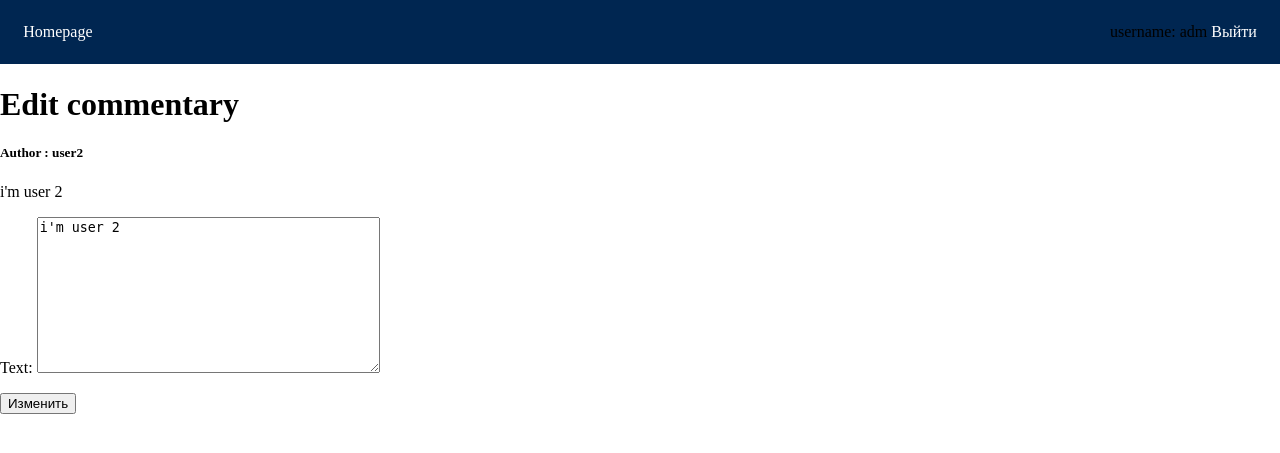
After one commit to Evgeny122/Django_news-, a Django app: page /news/commentary/edit/79/ in a window 1280 px wide. The commit adds this page. Shown: the top 453 px of the page. Run offline with Django 3.2, Linux system fonts and the light colour scheme; a user stored in the database is signed in; data comes from the database, SQL or seed files in the repository; both versions use the stored data as it was after the commit.

Commit message:
second commit

```diff
--- a/first_app/first_app/settings.py
+++ b/first_app/first_app/settings.py
@@ -120,6 +120,9 @@ USE_TZ = True
 # https://docs.djangoproject.com/en/3.1/howto/static-files/
 
 STATIC_URL = '/static/'
+STATICFILES_DIRS = [
+    BASE_DIR / 'staticbase',
+]
 
 LOGIN_URL = '/login'
 LOGIN_REDIRECT_URL = '/'
--- a/first_app/first_app/urls.py
+++ b/first_app/first_app/urls.py
@@ -15,7 +15,15 @@ Including another URLconf
 """
 from django.contrib import admin
 from django.urls import path
-from news.views import index, detail_view, create_view, edit_view, delete_view
+from news.views import (
+    index, detail_view,
+    create_view,
+    edit_view,
+    delete_view,
+    commentary_view,
+    commentary_view_delete,
+    commentary_view_edit,
+    likes_view)
 from profiles.views import logout_view, login_view, register_view
 
 
@@ -25,8 +33,12 @@ urlpatterns = [
     path('logout/', logout_view),
     path('login/', login_view),
     path('register/', register_view),
-    path('id/<int:pk>/', detail_view),
+    path('news/<int:pk>/', detail_view, name='detail-news'),
     path('news/create/', create_view),
     path('news/edit/<int:pk>/', edit_view),
     path('news/delete/<int:pk>/', delete_view),
+    path('news/commentary/<int:pk>/', commentary_view),
+    path('news/commentary/delete/<int:pk>/', commentary_view_delete),
+    path('news/commentary/edit/<int:pk>/', commentary_view_edit),
+    path('news/like/<int:pk>/', likes_view),
 ]
--- a/first_app/news/forms.py
+++ b/first_app/news/forms.py
@@ -1,11 +1,13 @@
 from django import forms
-from .models import News
+from .models import News, Commentaries
 
 class NewsModelForm(forms.ModelForm):
     class Meta:
         model = News
         fields = [
-            'article', 'body',
+            'article',
+            'body',
+            'image',
         ]
 
     def clean_article(self):
@@ -13,3 +15,10 @@ class NewsModelForm(forms.ModelForm):
         if len(data) < 5:
             raise forms.ValidationError('Article is not long enough')
         return data
+
+class CommentaryModelForm(forms.ModelForm):
+    class Meta:
+        model = Commentaries
+        fields = [
+            'text'
+        ]
--- a/first_app/news/models.py
+++ b/first_app/news/models.py
@@ -2,6 +2,9 @@ from django.db import models
 from django.conf import settings
 
 User = settings.AUTH_USER_MODEL
+class Likes(models.Model):
+    user = models.ForeignKey(User, null=True, on_delete=models.SET_NULL)
+    like = models.BooleanField(default=False)
 
 class Commentaries(models.Model):
     class Meta:
@@ -15,6 +18,12 @@ class News(models.Model):
     article = models.CharField(max_length=100)
     body = models.TextField(blank=True, null=True)
     commentary = models.ManyToManyField(Commentaries)
+    likes = models.ManyToManyField(Likes)
+    image = models.ImageField(upload_to='news_images/', null=True, blank=True)
 
     def __str__(self):
         return self.article
+
+    def get_likes(self):
+        print(self.likes.count())
+        return self.likes.count()
--- a/first_app/news/views.py
+++ b/first_app/news/views.py
@@ -1,7 +1,7 @@
-from django.shortcuts import render
+from django.shortcuts import render, redirect
 from django.http import HttpResponse, Http404, HttpResponseRedirect
-from .forms import NewsModelForm
-from news.models import News
+from .forms import NewsModelForm, CommentaryModelForm
+from news.models import News, Commentaries, Likes
 from django.contrib.auth.decorators import login_required, permission_required
 from django.urls import reverse
 
@@ -13,25 +13,29 @@ def index(request, *args, **kwargs):
 
 
 def detail_view(request, pk):
+    user = request.user
+    liked = False
     try:
         obj = News.objects.get(id=pk)
     except News.DoesNotExist:
         raise Http404
-    return render(request, 'news/detail.html', {'single_object': obj})
+
+    if request.user.is_authenticated and obj.likes.filter(user=user):
+        liked = True
+    return render(request, 'news/detail.html', {'single_object': obj, 'liked' : liked})
 
 
 @login_required
 @permission_required('user.is_staff', raise_exception=True)
 def create_view(request, *args, **kwargs):
-    print(type(request.user))
-    print(dir(request.user))
     form = NewsModelForm(request.POST or None)
     if form.is_valid():
         obj = form.save(commit=False)
         obj.author = request.user
         obj.save()
-        data = form.cleaned_data
-        News.objects.create(**data)
+        return redirect(('/'))
+        # data = form.cleaned_data
+        # News.objects.create(**data)
     return render(request, 'forms.html', {'form':form})
 
 @login_required
@@ -49,15 +53,82 @@ def edit_view(request, pk):
     else:
         form = NewsModelForm(instance=obj)
 
+
     return render(request, 'edit_news_forms.html', {'single_object': obj, 'form' : form})
-
 
 @login_required
 @permission_required('user.is_staff')
 def delete_view(request, pk):
     try:
         obj = News.objects.get(id=pk)
+        all_commentary = obj.commentary.all()
     except News.DoesNotExist:
         raise Http404
+    all_commentary.delete()
     obj.delete()
     return HttpResponseRedirect(reverse('index'))
+
+@login_required
+def commentary_view(request, pk):
+    form = CommentaryModelForm(request.POST or None)
+    try:
+        obj = News.objects.get(id=pk)
+    except News.DoesNotExist:
+        raise Http404
+
+    if form.is_valid():
+        text = form.cleaned_data.get('text')
+        user = request.user
+        commentary_obj = Commentaries(user=user, text=text)
+        commentary_obj.save()
+        obj.commentary.add(commentary_obj)
+        obj.save()
+
+        return HttpResponseRedirect(reverse('detail-news', args=[pk]))
+
+
+
+    return render (request, 'news/commentary.html', {'single_object' : obj, 'form': form})
+
+@login_required
+def commentary_view_delete(request, pk):
+    try:
+        commentary = Commentaries.objects.get(id=pk)
+    except News.DoesNotExist:
+        raise Http404
+    commentary.delete()
+
+    return redirect(('/'))
+
+@login_required
+def commentary_view_edit(request, pk):
+    try:
+        commentary = Commentaries.objects.get(id=pk)
+    except News.DoesNotExist:
+        raise Http404
+    if request.method == 'POST':
+        form = CommentaryModelForm(request.POST, instance=commentary)
+        if form.is_valid():
+            edit_com = form.save(commit=False)
+            edit_com.save()
+            return redirect(('/'))
+    else:
+        form = CommentaryModelForm(instance=commentary)
+
+    return render(request, 'edit_commentary_forms.html', {'single_object' : commentary, 'form' : form})
+
+def likes_view(request, pk):
+    try:
+        obj = News.objects.get(id=pk)
+    except News.DoesNotExist:
+        raise Http404
+    if request.method == 'POST':
+        user = request.user
+        if not obj.likes.filter(user=user):
+            like_obj = Likes(user=user, like=True)
+            like_obj.save()
+            obj.likes.add(like_obj)
+            obj.save()
+        else:
+            obj.likes.filter(user=user).delete()
+    return HttpResponseRedirect(reverse('detail-news', args=[pk]))
--- a/first_app/profiles/templates/profiles/form.html
+++ b/first_app/profiles/templates/profiles/form.html
@@ -7,7 +7,7 @@
         {{ form.as_p }}
 
         {% if register %}
-        <input type="submit" value="Зарегистри">
+        <input type="submit" value="Зарегистрироваться">
         {% else %}
         <input type="submit" value="Войти">
         {% endif %}
--- a/first_app/profiles/views.py
+++ b/first_app/profiles/views.py
@@ -22,14 +22,11 @@ def login_view(request):
 
 def register_view(request):
     form = RegisterForm(request.POST or None)
-    print(form)
-
     if form.is_valid():
         user_name = form.cleaned_data.get('username')
         password = form.cleaned_data.get('password')
         email = form.cleaned_data.get('email')
         user = User.objects.create_user(user_name, email, password, is_staff=False)
         user.save()
-        print(user_name, password, email)
         return redirect('/')
     return render(request, 'profiles/form.html', {'form': form, 'register' : True})
--- /dev/null
+++ b/first_app/requirements.txt
@@ -0,0 +1,5 @@
+asgiref==3.5.2
+Django==3.1.5
+Pillow==9.3.0
+pytz==2022.2.1
+sqlparse==0.4.2
--- /dev/null
+++ b/first_app/staticbase/css/style.css
@@ -0,0 +1,19 @@
+body {
+    margin: 0;
+}
+nav {
+    padding: 1.5em;
+    background-color: #002651;
+}
+
+nav a{
+    color: #fff;
+    text-decoration: none;
+}
+
+nav{
+    padding: 1.45em;
+    background-color: #002651;
+    display: flex;
+    justify-content: space-between;
+}
--- a/first_app/templates/base.html
+++ b/first_app/templates/base.html
@@ -1,3 +1,4 @@
+{% load static %}
 <!DOCTYPE html>
 <html lang="en">
 <head>
@@ -5,27 +6,7 @@
     <meta http-equiv="X-UA-Compatible" content="IE=edge">
     <meta name="viewport" content="width=device-width, initial-scale=1.0">
     <title>{% block title %}News app{% endblock %}</title>
-    <style>
-        body {
-            margin: 0;
-        }
-        nav {
-            padding: 1.5em;
-            background-color: #002651;
-        }
-
-        nav a{
-            color: #fff;
-            text-decoration: none;
-        }
-
-        nav{
-            padding: 1.45em;
-            background-color: #002651;
-            display: flex;
-            justify-content: space-between;
-        }
-    </style>
+    <link rel="stylesheet" href="{% static 'css/style.css' %}">
 </head>
 <body>
     {% include 'navbar.html' %}
--- /dev/null
+++ b/first_app/templates/edit_commentary_forms.html
@@ -0,0 +1,22 @@
+{% extends 'base.html' %}
+
+{% block title %}
+Edit - {{ single_object.text }}
+{% endblock %}
+
+{% block content %}
+<h1>Edit commentary</h1>
+
+<!-- добавить автора -->
+<h5> Author : {{ single_object.user }} </h5>
+
+{{ single_object.text }}
+<form action="" method="post">
+
+    {% csrf_token %}
+
+    {{ form.as_p }}
+
+    <input type="submit" value="Изменить">
+</form>
+{% endblock %}
```
Also changed, not shown: first_app/news/templates/news/commentary.html (added, +21 -0 lines), first_app/news/templates/news/detail.html (+35 -0 lines), first_app/templates/index.html (+5 -4 lines), first_app/db.sqlite3, first_app/news/migrations/0004_auto_20221127_0713.py (added), first_app/news/migrations/0005_news_image.py (added).
